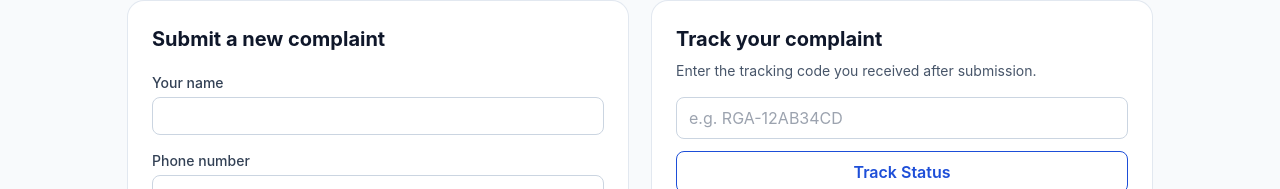
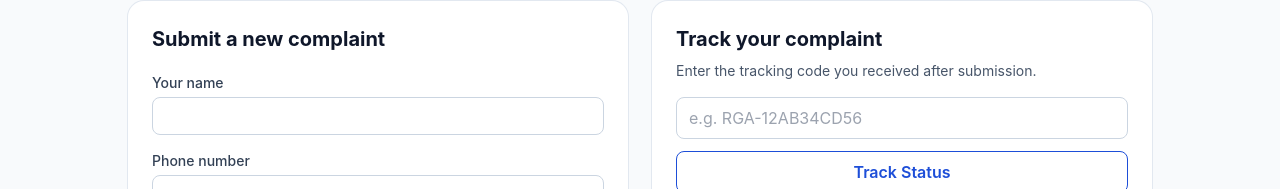
Before and after one commit to Vivekanand709/AI-Pothole-Detection-Municipal-Complaint-System, a React app in the folder frontend/: page /citizen-report in a window 1280 px wide. Shown: the part 175-364 px from the top of the page. Built offline with nearby package versions, Linux system fonts and the light colour scheme; the HTML template or start-up script is replaced by a standard one.

Commit message:
Update complaint tracking code example

```diff
--- a/frontend/src/pages/CitizenReport.jsx
+++ b/frontend/src/pages/CitizenReport.jsx
@@ -119,7 +119,7 @@ const CitizenReport = () => {
             <form onSubmit={trackComplaint} className="rounded-2xl bg-white p-6 shadow-sm ring-1 ring-slate-200">
               <h2 className="mb-2 text-xl font-bold text-slate-900">Track your complaint</h2>
               <p className="mb-4 text-sm text-slate-600">Enter the tracking code you received after submission.</p>
-              <input required value={trackInput} onChange={(e) => setTrackInput(e.target.value)} placeholder="e.g. RGA-12AB34CD" className="w-full rounded-lg border border-slate-300 px-3 py-2" />
+              <input required value={trackInput} onChange={(e) => setTrackInput(e.target.value)} placeholder="e.g. RGA-12AB34CD56" className="w-full rounded-lg border border-slate-300 px-3 py-2" />
               <button disabled={busy} className="mt-3 w-full rounded-lg border border-blue-700 px-4 py-2 font-semibold text-blue-700 hover:bg-blue-50 disabled:opacity-50">Track Status</button>
             </form>
 
```
